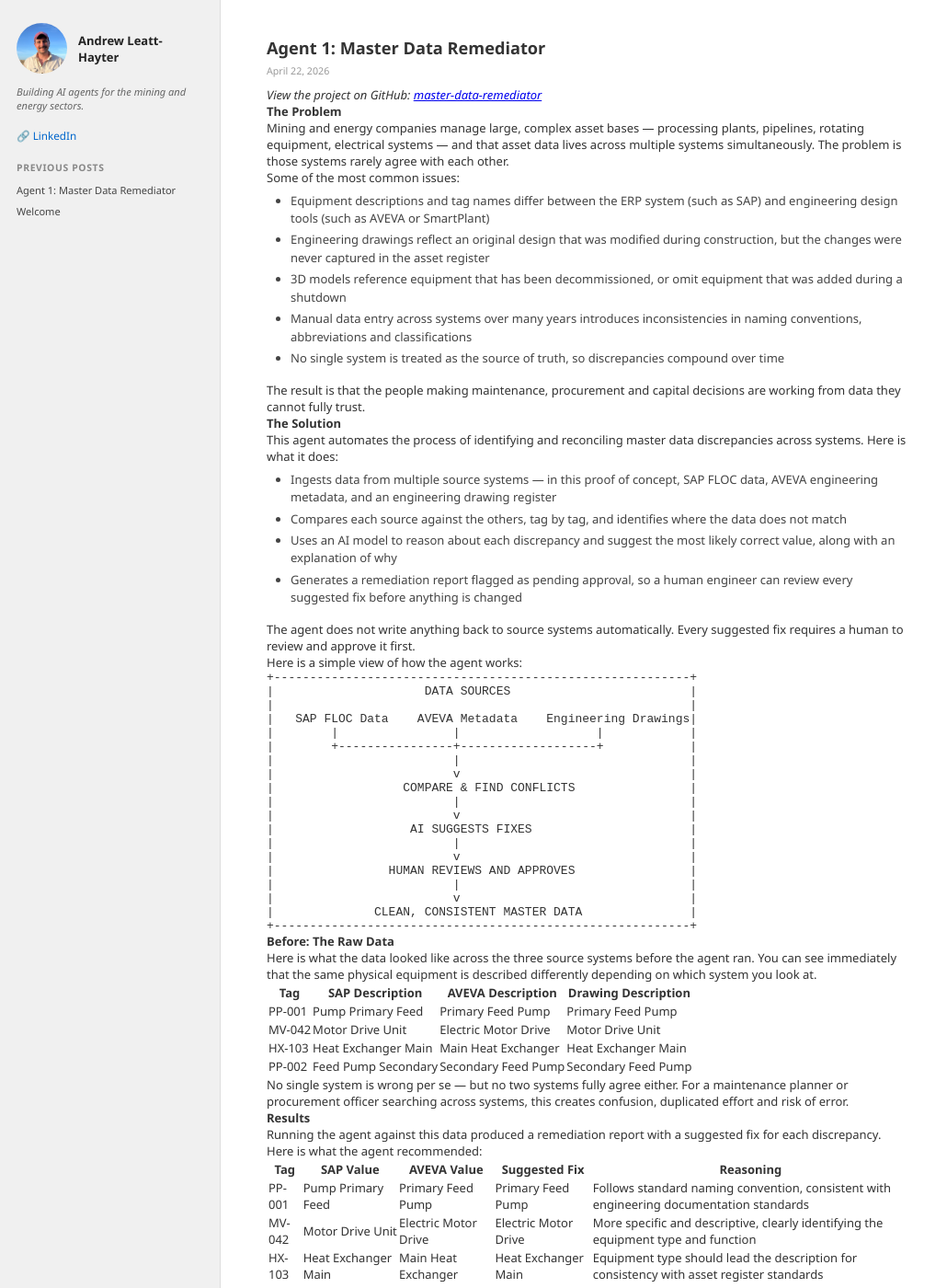
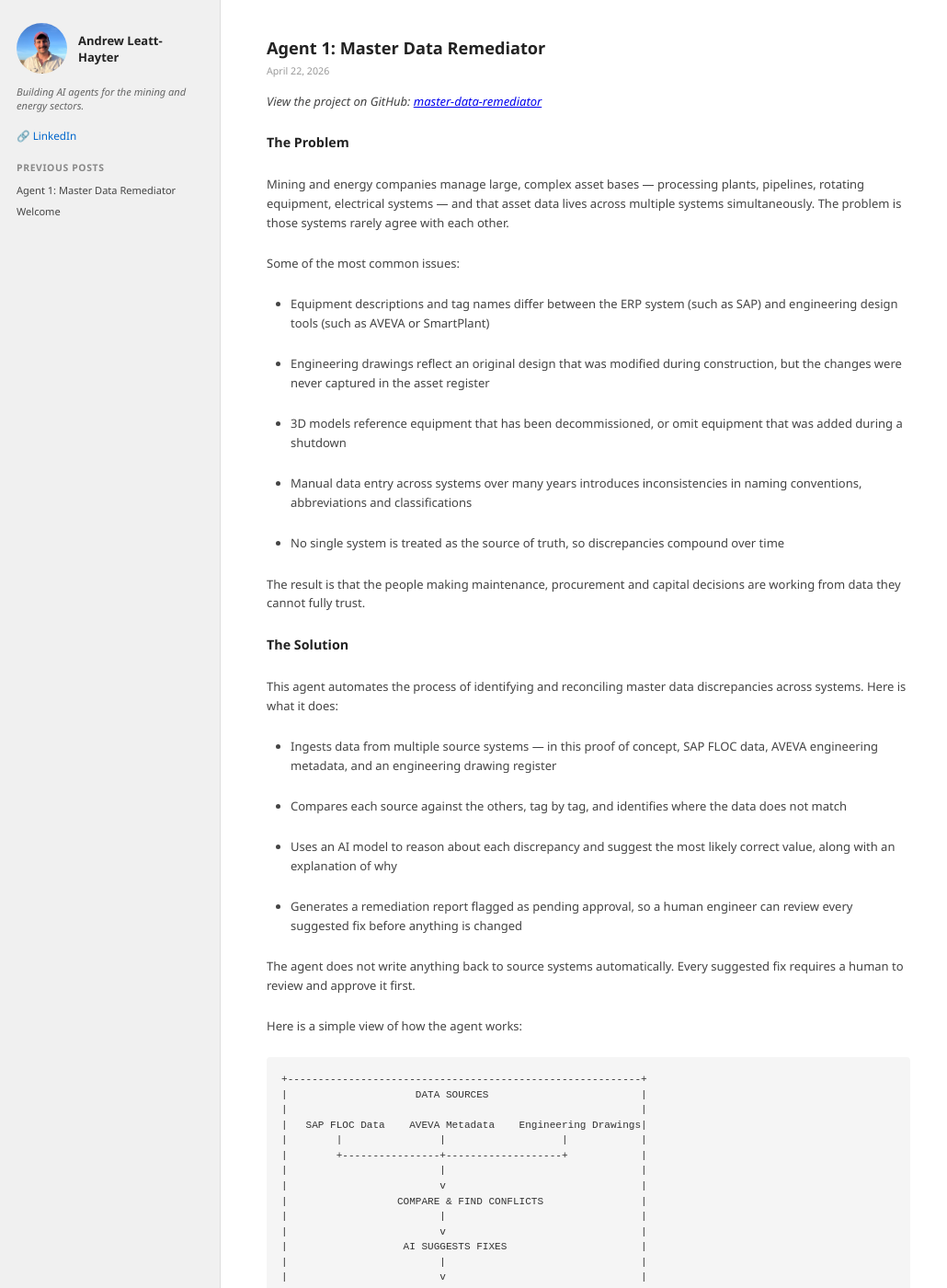
Before and after one commit to aleatthayter/aleatthayter.github.io, a Jekyll site: the page built from index.markdown, in a window 1280 px wide and 1400 px high. Shown: the whole window at 92% size, without its empty margins (0-1030 px from the left). Built offline with Jekyll 4.4.1, drawn with Linux system fonts in a browser that asks for light colours.

Commit message:
Update home.html

```diff
--- a/_layouts/home.html
+++ b/_layouts/home.html
@@ -113,34 +113,35 @@
       border-bottom: 1px solid #eee;
     }
 
-    .post-entry h2 a {
+    .post-entry h2 {
       color: #222;
-      text-decoration: none;
-    }
-
-    .post-entry h2 a:hover {
-      text-decoration: underline;
+      margin-bottom: 6px;
     }
 
     .post-date {
       color: #999;
       font-size: 0.82em;
       display: block;
-      margin-bottom: 10px;
+      margin-bottom: 16px;
     }
 
-    .post-excerpt {
-      line-height: 1.6;
-      color: #444;
-    }
-    ..post-body p {
-  margin-bottom: 1.2em;
+    /* Post body */
+    .post-body p {
+      margin-bottom: 1.8em;
       line-height: 1.6;
       color: #444;
     }
 
+    .post-body strong {
+      display: block;
+      margin-top: 1.5em;
+      margin-bottom: 0.5em;
+      font-size: 1.1em;
+      color: #222;
+    }
+
     .post-body ul {
-  margin: 0.5em 0 1.2em 2em;
+      margin: 0.5em 0 1.8em 2em;
       padding: 0;
     }
 
@@ -148,6 +149,41 @@
       margin-bottom: 0.3em;
       line-height: 1.5;
       color: #444;
+    }
+
+    .post-body pre {
+      background: #f5f5f5;
+      padding: 16px;
+      border-radius: 4px;
+      overflow-x: auto;
+      margin-bottom: 1.8em;
+      font-size: 0.85em;
+      line-height: 1.5;
+    }
+
+    .post-body table {
+      width: 100%;
+      border-collapse: collapse;
+      margin-bottom: 1.8em;
+      font-size: 0.9em;
+    }
+
+    .post-body table th {
+      background: #f0f0f0;
+      padding: 8px 12px;
+      text-align: left;
+      border: 1px solid #ddd;
+      font-weight: bold;
+    }
+
+    .post-body table td {
+      padding: 8px 12px;
+      border: 1px solid #ddd;
+      color: #444;
+    }
+
+    .post-body table tr:nth-child(even) {
+      background: #fafafa;
     }
 
   </style>
```
Lines whose indentation alone changed are shown as unchanged.
